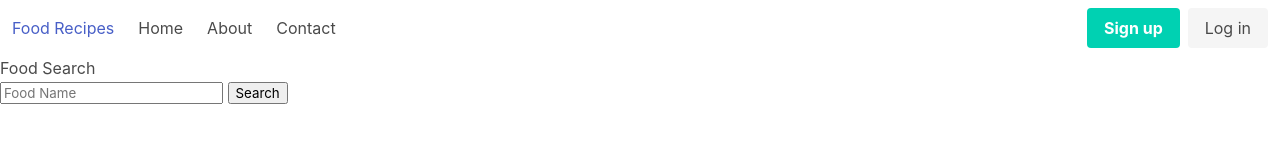
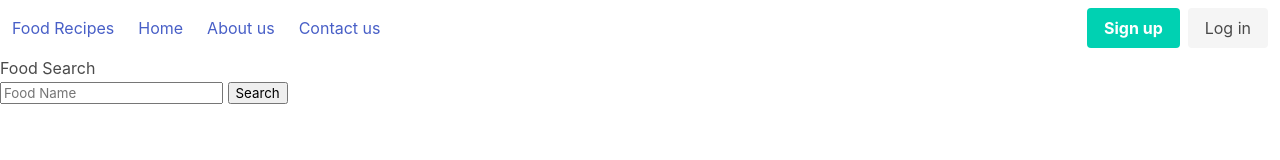
Before and after one commit to Jbradu2/GrpProject1, a plain HTML site: page index.html in a window 1280 px wide. Drawn offline with nearby package versions, Linux system fonts and the light colour scheme.

Commit message:
added link fix

```diff
--- a/index.html
+++ b/index.html
@@ -12,23 +12,22 @@
   <div>
     <nav class="navbar" role="navigation" aria-label="main navigation">
       <div class="navbar-brand">
-        <a id="title" class="navbar-item" >Food Recipes</a>
+        <a id="title" class="navbar-item" href="#food-recipes">Food Recipes</a>
         <a role="button" class="navbar-burger" aria-label="menu" aria-expanded="false" data-target="navbarBasicExample">
           <span aria-hidden="true"></span>
           <span aria-hidden="true"></span>
           <span aria-hidden="true"></span>
         </a>
       </div>
-      <div id="navbarBasicExample" class="navbar-menu">
+      <div class="navbar-menu" id="nav-links">
         <div class="navbar-start">
-          <a class="navbar-item">
-            Home
+          <li class="navbar-item">
+            <a class ='nav-link' href='#home'>Home</a>
+          <li class="navbar-item">
+            <a class ='nav-link' href='#about-us'>About us</a>
           </a>
-          <a class="navbar-item">
-              About
-          </a>
-          <a class="navbar-item">
-              Contact
+          <li class="navbar-item">
+            <a class ='nav-link' href='#contact-us'>Contact us</a>
           </a>
         </div>
       </div>
```
